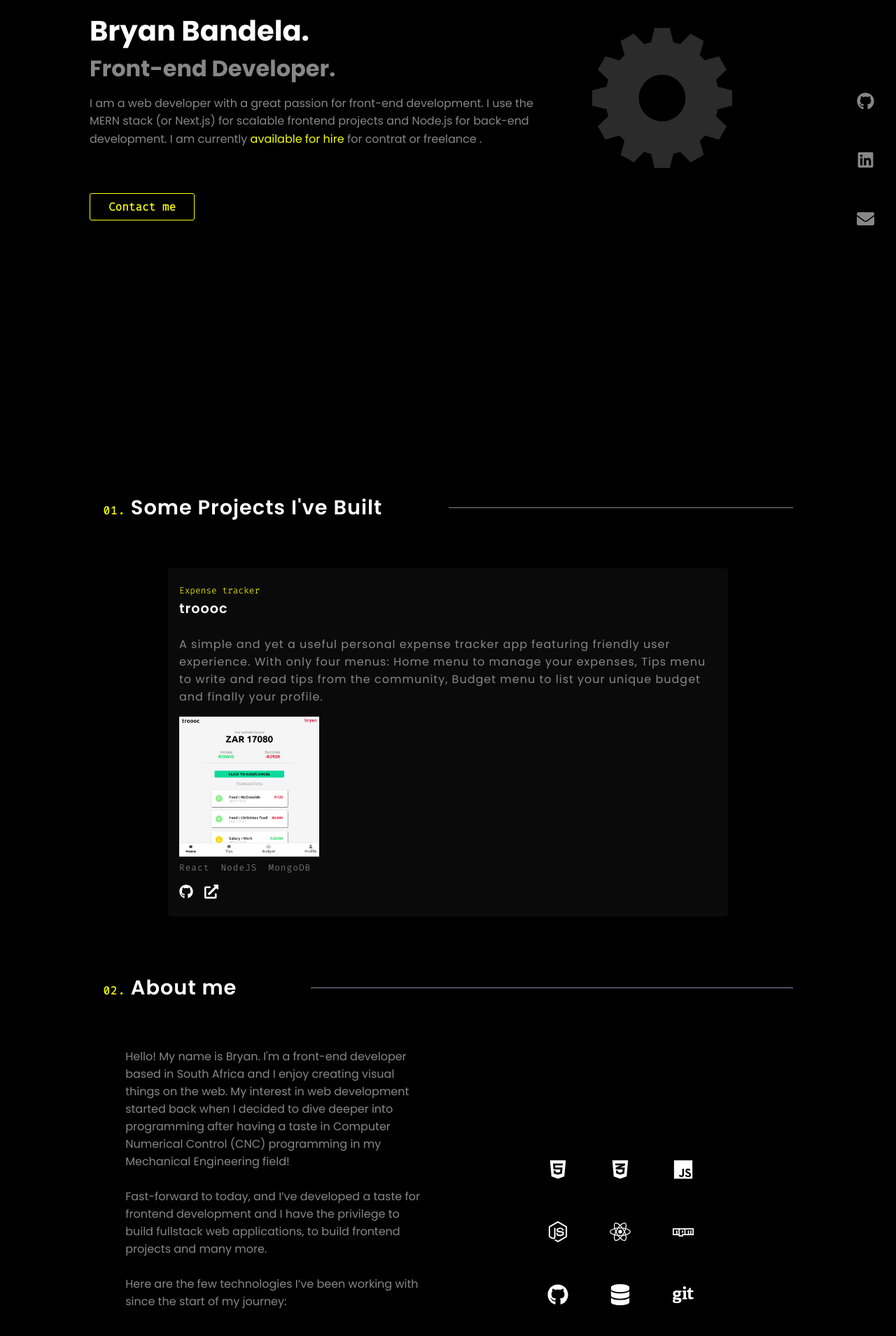
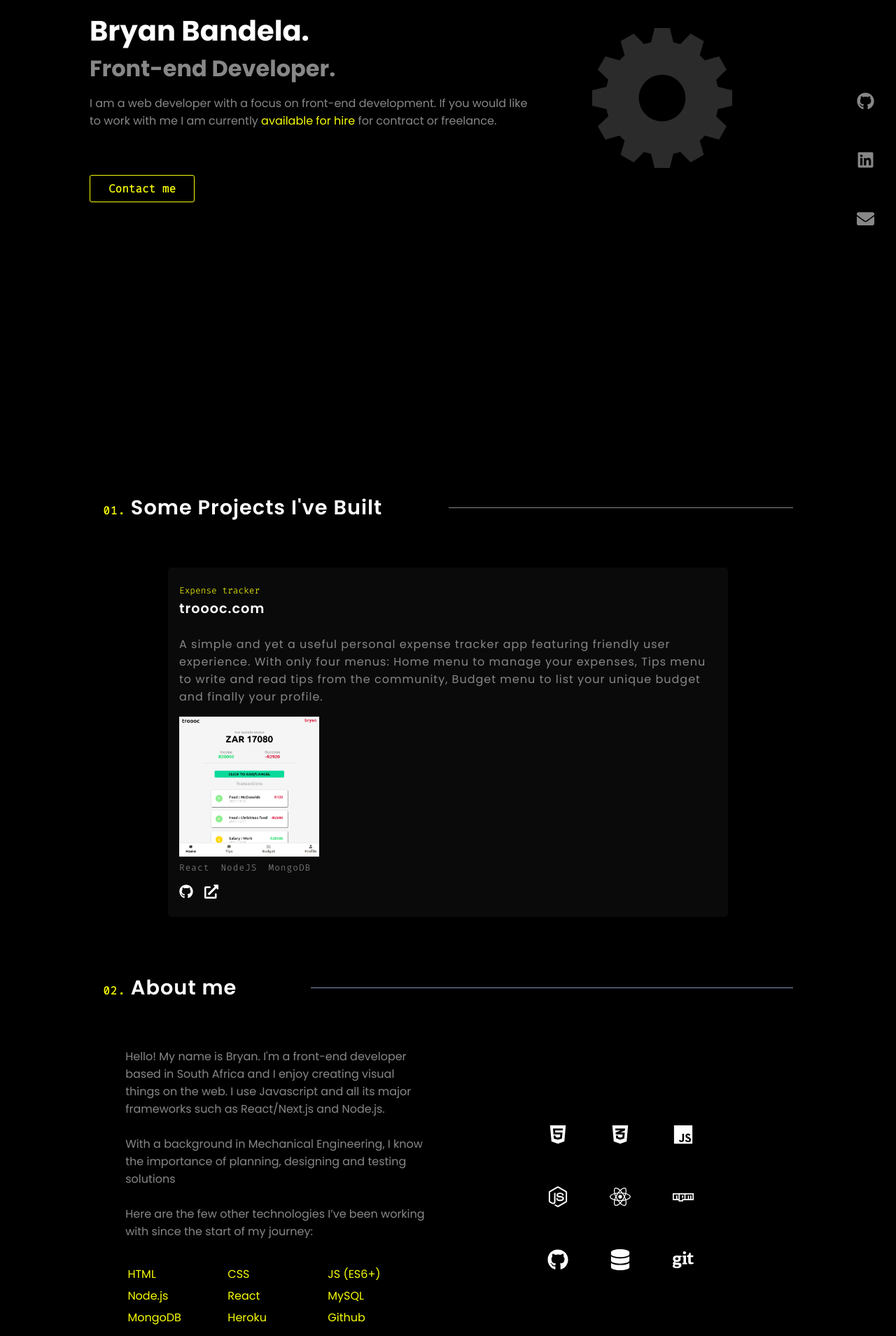
Before and after one commit to bryanbandela/portfolio, a Next.js app: page / in a window 1280 px wide. Shown: the part 160-2069 px from the top of the page at 70% size. Built offline with nearby package versions, Linux system fonts and the light colour scheme; no server answers.

Commit message:
Update cv

```diff
--- a/components/About.js
+++ b/components/About.js
@@ -23,17 +23,15 @@ function About() {
         <div className={styles.summary}>
           <p>
             Hello! My name is Bryan. I&apos;m a front-end developer based in
-            South Africa and I enjoy creating visual things on the web. My
-            interest in web development started back when I decided to dive
-            deeper into programming after having a taste in Computer Numerical
-            Control (CNC) programming in my Mechanical Engineering field!
+            South Africa and I enjoy creating visual things on the web. I use
+            Javascript and all its major frameworks such as React/Next.js and
+            Node.js.
             <br />
-            <br /> Fast-forward to today, and I’ve developed a taste for
-            frontend development and I have the privilege to build fullstack web
-            applications, to build frontend projects and many more. <br />
+            <br /> With a background in Mechanical Engineering, I know the
+            importance of planning, designing and testing solutions <br />
             <br />
-            Here are the few technologies I’ve been working with since the start
-            of my journey:
+            Here are the few other technologies I’ve been working with since the
+            start of my journey:
           </p>
           <ul>
             <li>
@@ -46,13 +44,13 @@ function About() {
               <span>JS (ES6+)</span>
             </li>
             <li>
+              <span>Node.js</span>
+            </li>
+            <li>
               <span>React</span>
             </li>
             <li>
-              <span>Node.js</span>
-            </li>
-            <li>
-              <span>Next.js</span>
+              <span>MySQL</span>
             </li>
             <li>
               <span>MongoDB</span>
--- a/components/Projects.js
+++ b/components/Projects.js
@@ -13,11 +13,11 @@ function Projects() {
       <div className={styles.myprojects}>
         <Project
           type="Expense tracker"
-          name="troooc"
+          name="troooc.com"
           description="A simple and yet a useful personal expense tracker app featuring
         friendly user experience. With only four menus: Home menu to manage your expenses, Tips menu to write and read tips from the community, Budget menu to list your unique budget and finally your profile."
           github="https://github.com/bryanbandela/troooc.com"
-          link="https://troooc.herokuapp.com/"
+          link="http://troooc.com/"
           tech1="React"
           tech2="NodeJS"
           tech3="MongoDB"
--- a/components/Welcome.js
+++ b/components/Welcome.js
@@ -35,10 +35,9 @@ function Welcome() {
         <h2 className={styles.name}>Bryan Bandela.</h2>
         <h2>Front-end Developer.</h2>
         <p className={styles.summary}>
-          I am a web developer with a great passion for front-end development. I
-          use the MERN stack (or Next.js) for scalable frontend projects and
-          Node.js for back-end development. I am currently
-          <span> available for hire</span> for contrat or freelance .
+          I am a web developer with a focus on front-end development. If you
+          would like to work with me I am currently
+          <span> available for hire</span> for contract or freelance.
         </p>
         <button>
           <a href="#Contact">Contact me</a>
```
Also changed, not shown: 1 other file (tests, documents, lock files or other folders).
